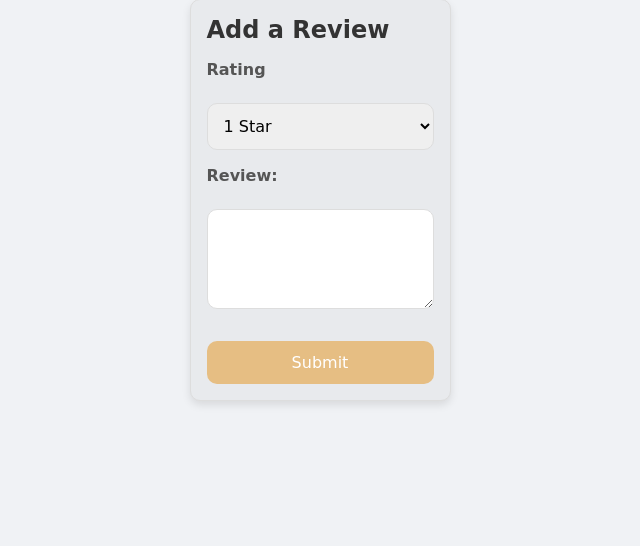
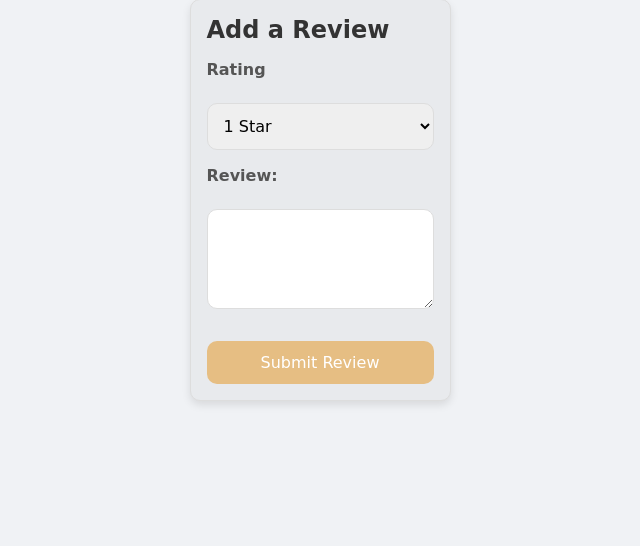
Before and after one commit to anonyd0go/holbertonschool-hbnb, a Flask app: page /place/1 in a window 1280 px wide. Shown: the part 157-703 px from the top of the page, without its empty margins (320-960 px from the left). Run offline with Flask 3, Linux system fonts and the light colour scheme.

Commit message:
Update templates to have review messages

```diff
--- a/part4/app/templates/place.html
+++ b/part4/app/templates/place.html
@@ -23,11 +23,14 @@
 
             <label for="review">Review:</label>
             <textarea id="review" name="review" required></textarea>
-            <button type="submit">Submit</button>
+            <button type="submit">Submit Review</button>
         </form>
+        <p id="success-message" style="display: none; color: green;">Review submitted successfully!</p>
+        <p id="error-message" style="display: none; color: red;">Failed to submit review. Please try again.</p>
     </section>
 {% endblock %}
 
 {% block scripts %}
     <script src="{{ url_for('static', filename='place-details.js') }}"></script>
+    <script src="{{ url_for('static', filename='add_review.js') }}"></script>
 {% endblock %}
```
